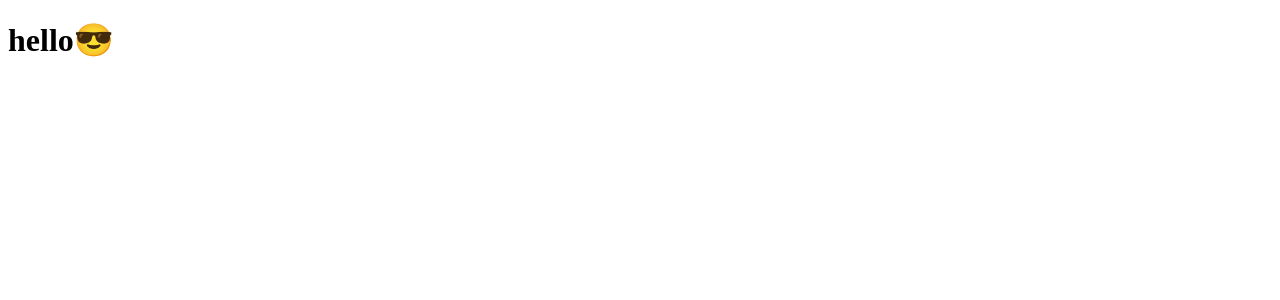
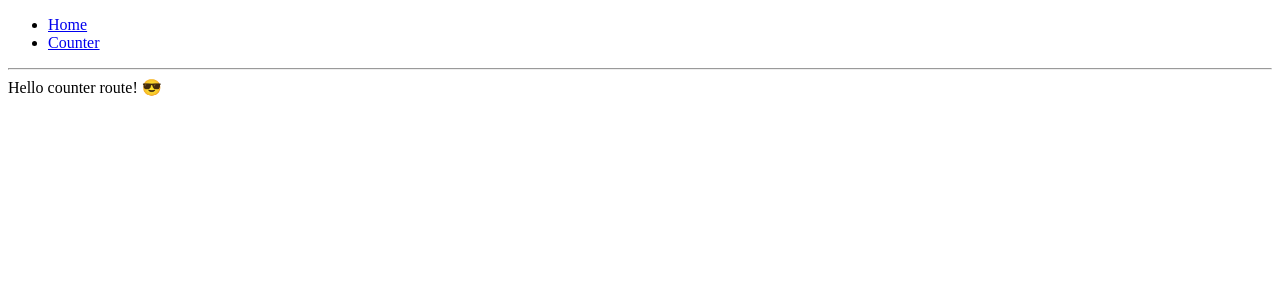
Before and after one commit to CarlosHerrera4/react-redux-hot, a React app: page /counter in a window 1280 px wide. Shown: the top 300 px of the page. Built offline with nearby package versions, Linux system fonts and the light colour scheme.

Commit message:
feat(router): add basic react-router config

```diff
--- a/package.json
+++ b/package.json
@@ -36,6 +36,7 @@
     "react": "^15.5.4",
     "react-dom": "^15.5.4",
     "react-redux": "^5.0.4",
+    "react-router-dom": "^4.1.1",
     "redux": "^3.6.0",
     "redux-thunk": "^2.2.0",
     "styled-components": "^1.4.5"
--- a/src/App.js
+++ b/src/App.js
@@ -1,16 +1,35 @@
 import React from 'react';
 import PropTypes from 'prop-types';
+import {
+  BrowserRouter as Router,
+  Route,
+  Link,
+  Switch
+} from 'react-router-dom';
 
+import Home from './routes/home';
+import Counter from './routes/counter';
 
-const HelloBoss = props => <h1>{props.message}😎</h1>;
+const HelloBoss = () => <h1>404 No matches dude⚠</h1>;
 
 HelloBoss.propTypes = {
   message: PropTypes.string.isRequired
 };
 
 const App = () =>
-  <div>
-    <HelloBoss message='hello' />
-  </div>;
+  <Router>
+    <div>
+      <ul>
+        <li><Link to='/'>Home</Link></li>
+        <li><Link to='/counter'>Counter</Link></li>
+      </ul>
 
+      <hr />
+      <Switch>
+        <Route exact path='/' component={Home} />
+        <Route path='/counter' component={Counter} />
+        <Route component={HelloBoss} />
+      </Switch>
+    </div>
+  </Router>;
 export default App;
--- /dev/null
+++ b/src/routes/counter/index.js
@@ -0,0 +1,8 @@
+import React from 'react';
+
+const Counter = () =>
+  <div>
+   Hello counter route! 😎
+ </div>;
+
+export default Counter;
--- /dev/null
+++ b/src/routes/home/index.js
@@ -0,0 +1,8 @@
+import React from 'react';
+
+const Home = () =>
+  <div>
+   Hello home route! 😎
+ </div>;
+
+export default Home;
```
Also changed, not shown: src/routes/about/index.js (deleted), src/routes/index/index.js (deleted), 1 other file (tests, documents, lock files or other folders).
